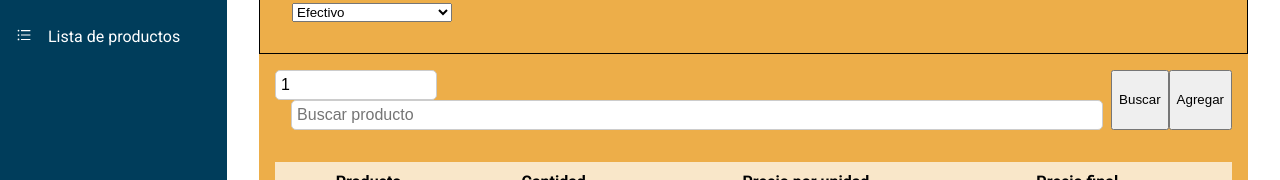
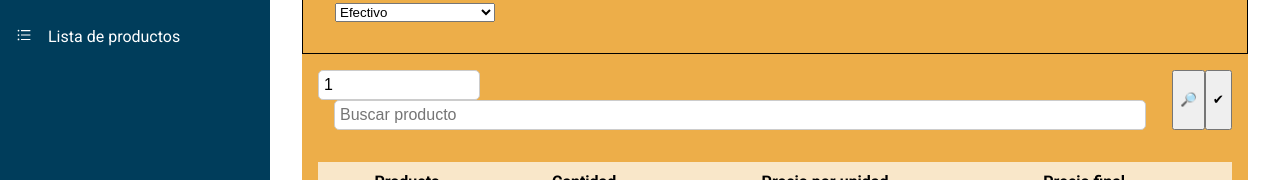
Before and after one commit to EmilioVigil/Sistema-Ventas, a React (Vite) app: page /admin/ventas in a window 1280 px wide. Shown: the part 253-433 px from the top of the page. Built offline with nearby package versions, Linux system fonts and the light colour scheme; no server answers.

Commit message:
-Cambie por emojis el buscar y agregar de mi searchbar de productos

```diff
--- a/src/components/ventas/searchBar/SearchBar.jsx
+++ b/src/components/ventas/searchBar/SearchBar.jsx
@@ -73,8 +73,8 @@ export function SearchBar() {
                     onChange={handleSearch}
                 />
             </form>
-            <button onClick={openModal} >Buscar</button>
-            <button onClick={addProduct} > Agregar </button>
+            <button onClick={openModal} >🔎</button>
+            <button onClick={addProduct} > ✔ </button>
             {
                 isOpenModal && (
                     < ModalSearchBar
```
